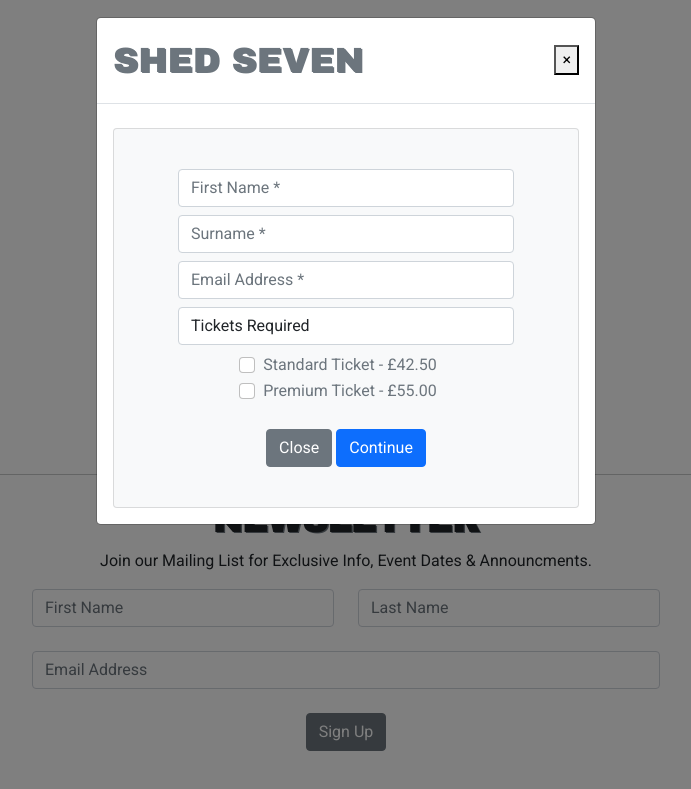
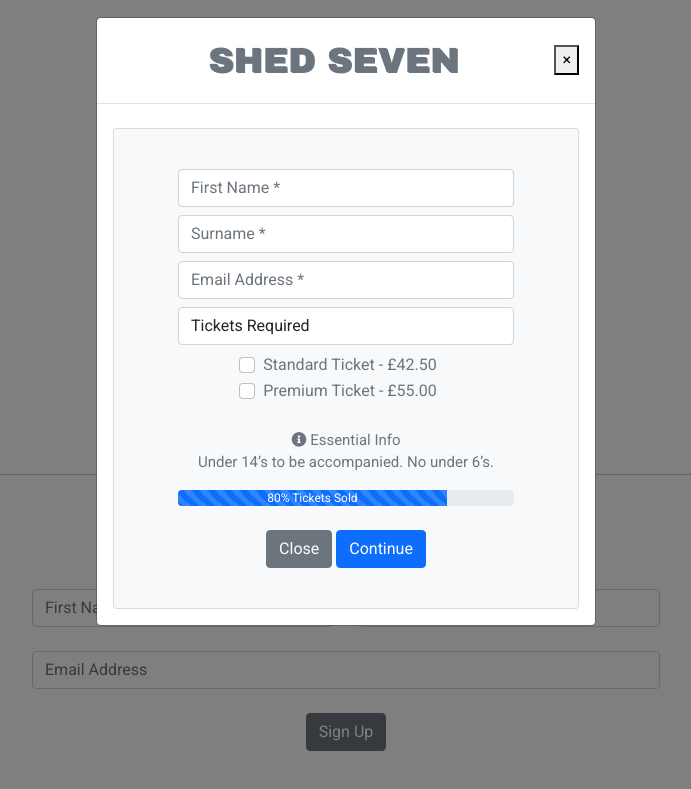
Before and after one commit to Code-Institute-Submissions/Skylights-MS1, a plain HTML site: page index.html in a window 1280 px wide. Both pictures are taken after a click on the button "Get Tickets". Shown: the part 737-1526 px from the top of the page, without its empty margins (294-985 px from the left). Drawn offline with nearby package versions, Linux system fonts and the light colour scheme.

Commit message:
Modal styling.

```diff
--- a/assets/css/style.css
+++ b/assets/css/style.css
@@ -76,3 +76,6 @@ html, body {
 .about .member {
     margin-top: 15px;
 }
+.essential-info {
+    font-size: 15px;
+}
--- a/index.html
+++ b/index.html
@@ -125,13 +125,13 @@
                             <div class="modal-dialog" role="document">
                                 <div class="modal-content">
                                     <div class="modal-header">
-                                        <h5 class="modal-title heading" id="shedsevenModalLabel">Shed Seven</h5>
+                                        <h5 class="modal-title w-100 text-center heading" id="shedsevenModalLabel">Shed Seven</h5>
                                         <button type="button" class="close" data-dismiss="modal" aria-label="Close">
                                         <span aria-hidden="true">&times;</span>
                                         </button>
                                     </div>
-<!--Ticket Modal-->
-                                    <div class="modal-body">
+
+ <!--Ticket Modal-->                <div class="modal-body">
                                         <div class="card mt-2 mx-auto p-4 bg-light">
                                             <div class="card-body bg-light">
                                                 <div class="container">
@@ -177,6 +177,20 @@
                                                                         <input class="form-check-input" type="checkbox" id="inlineCheckbox2" value="option2">
                                                                         <label class="form-check-label" for="inlineCheckbox2">Premium Ticket - £55.00</label>
                                                                     </div>
+                                                                    <div class="col-md-12 mt-4 essential-info">
+                                                                        <i class="fas fa-info-circle"></i>
+                                                                            Essential Info
+                                                                        <p>Under 14’s to be accompanied. No under 6’s.</p>
+                                                                    </div>
+                                                                    <div class="progress">
+                                                                        <div class="progress-bar progress-bar-striped progress-bar-animated" role="progressbar" style="width: 80%" aria-valuenow="80" aria-valuemin="0" aria-valuemax="100">80% Tickets Sold
+                                                                        </div>
+                                                                    </div>
+
+
+
+
+
                                                                 <div class="col-md-12 mt-4">
                                                                     <button type="button" class="btn btn-secondary" data-dismiss="modal">Close</button>
                                                                     <a class="btn btn-primary" href="https://www.lunatickets.co.uk/event/shed-seven/piece-hall/1481147" target="_blank">Continue</a>
```
